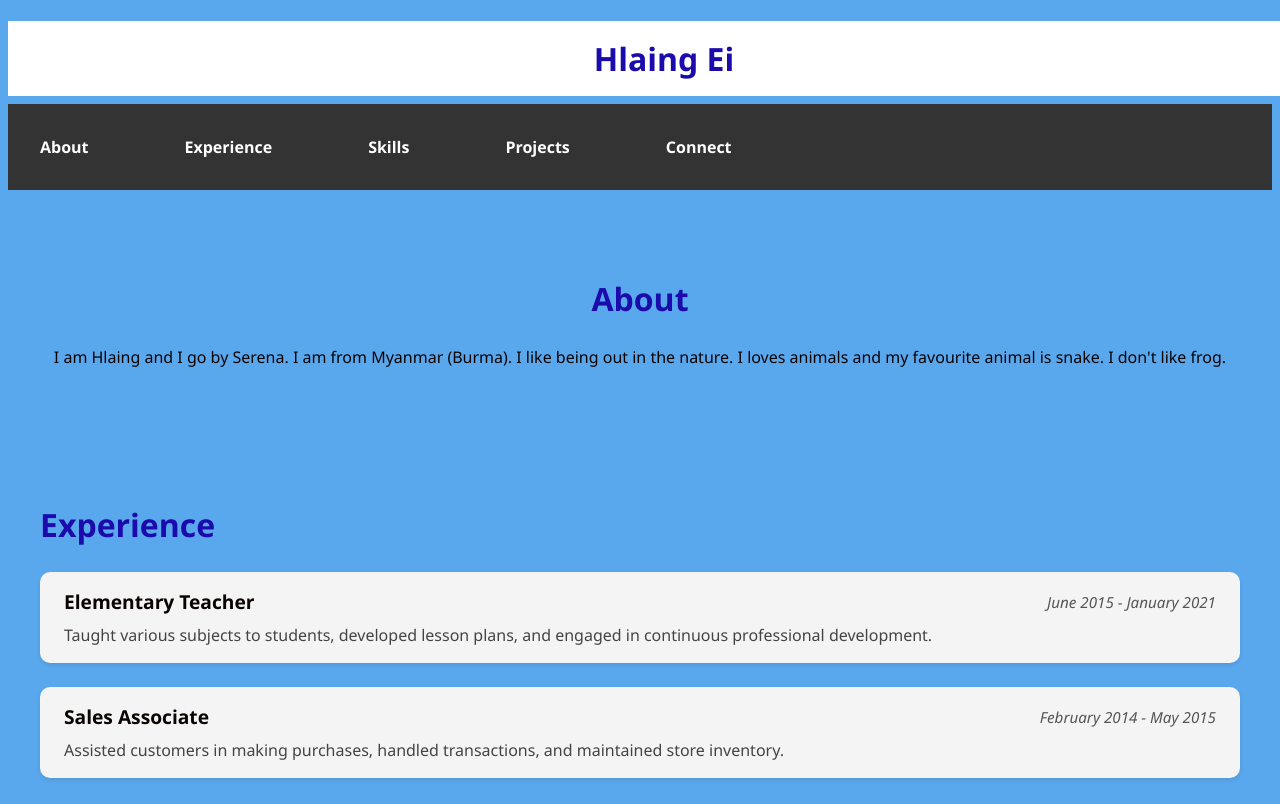
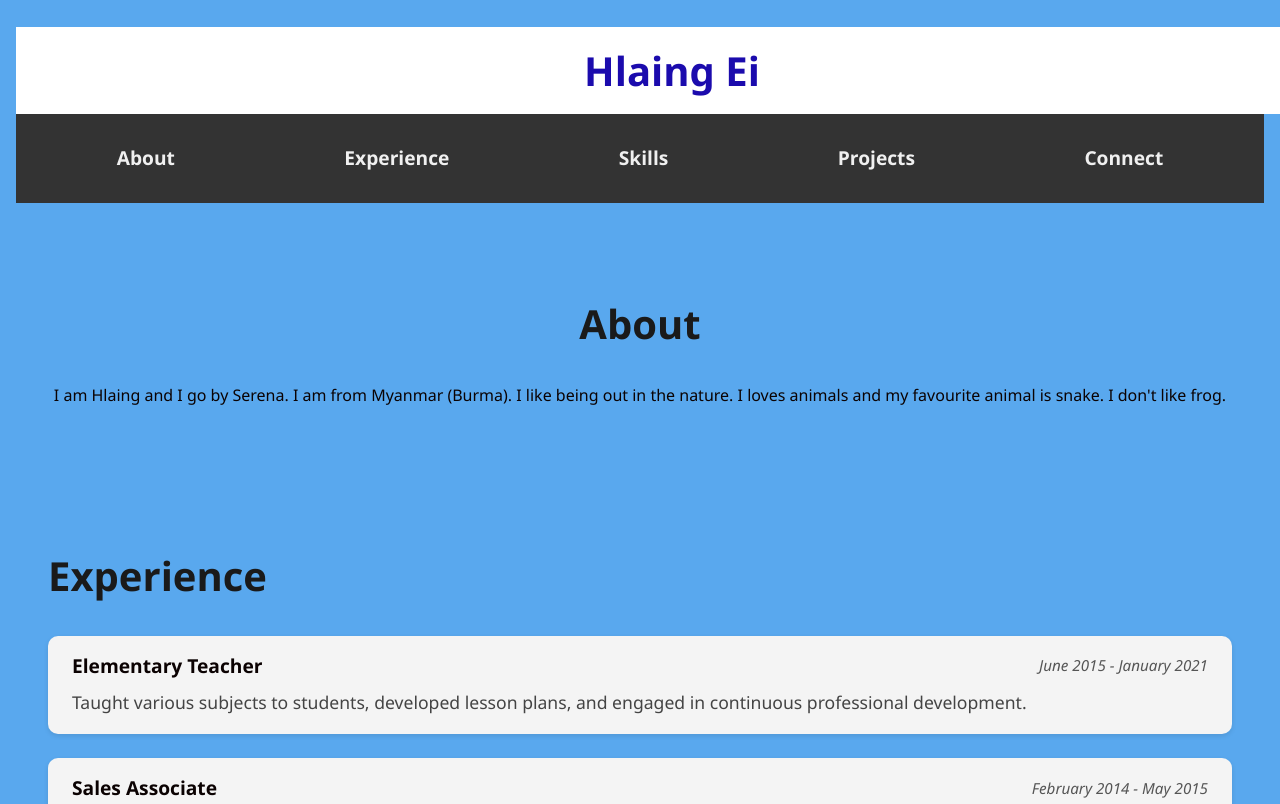
Before and after one commit to Serena-Tun/hlaing-ei-kepler, a plain HTML site: page index.html in a window 1280 px wide. Shown: the top 804 px of the page. Drawn offline with Linux system fonts and the light colour scheme.

Commit message:
reponsiveness added

```diff
--- a/css/index.css
+++ b/css/index.css
@@ -6,6 +6,8 @@ body {
   color: #0b0202;
   font-family: 'Segoe UI', Tahoma, Geneva, Verdana, sans-serif;
   padding-top: 80px;
+  font-size: 1rem;
+  margin: 1rem;
   }
 
 h1 {
@@ -17,20 +19,25 @@ h1 {
   background-color: white;
   padding: 1rem;
   z-index: 1000; /* make sure it stays on top */
+  font-size: 1.5rem;
+  font-style: normal;
   }
 
 nav ul {
   list-style: none;
   display: flex;
-    gap: 6rem;
-    padding: 2rem;
+  flex-direction: column;
+  gap: 1rem;
+  padding: 1rem;
   background-color: #333;
+  align-items: center;
   }
 
 nav a {
   color: white;
   text-decoration: none;
   font-weight: bold;
+  font-size: 1rem;
   }
 
 nav a:hover {
@@ -52,7 +59,7 @@ section {
   color: #1b0bad;
   }
 
- /* ===== Experience Section ===== */
+ /* Experience Section */
 
   #experience {
   padding: 2rem;
@@ -91,7 +98,7 @@ section {
   line-height: 1.5;
   }
 
-  /* ----- Connect Section with Flexbox ----- */
+  /* Connect Section with Flexbox */
 
   #connect {
   padding: 2rem;
@@ -123,3 +130,76 @@ section {
   background-color: #36e94b;
   transform: scale(1.1);
   }
+
+/* Tablet Styles (≥600px) */
+
+@media (min-width: 600px) {
+  h1 {
+    font-size: 2rem;
+    font-style: italic;
+  }
+
+  nav ul {
+    flex-direction: row;
+    justify-content: center;
+    padding: 1.5rem;
+    gap: 2rem;
+  }
+
+  nav a {
+    font-size: 1.1rem;
+    color: #fffbfb;
+  }
+
+  h2 {
+    font-size: 2.2rem;
+    color: #2c3e50;
+  }
+
+  .job-description {
+    font-size: 1rem;
+    line-height: 1.7;
+  }
+
+  .social-links a {
+    width: 60px;
+    height: 60px;
+    font-size: 1.7rem;
+  }
+}
+
+/* Desktop Styles (≥900px) */
+
+
+@media (min-width: 900px) {
+  h1 {
+    font-size: 2.5rem;
+    font-style: normal;
+  }
+
+  nav ul {
+    justify-content: space-around;
+    padding: 2rem;
+  }
+
+  nav a {
+    font-size: 1.2rem;
+    color: #f0f0f0;
+  }
+
+  h2 {
+    font-size: 2.5rem;
+    color: #1a1a1a;
+  }
+
+  .job-description {
+    font-size: 1.1rem;
+    line-height: 1.8;
+  }
+
+  .social-links a {
+    width: 70px;
+    height: 70px;
+    font-size: 2rem;
+  }
+}
```
Lines whose indentation alone changed are shown as unchanged.
